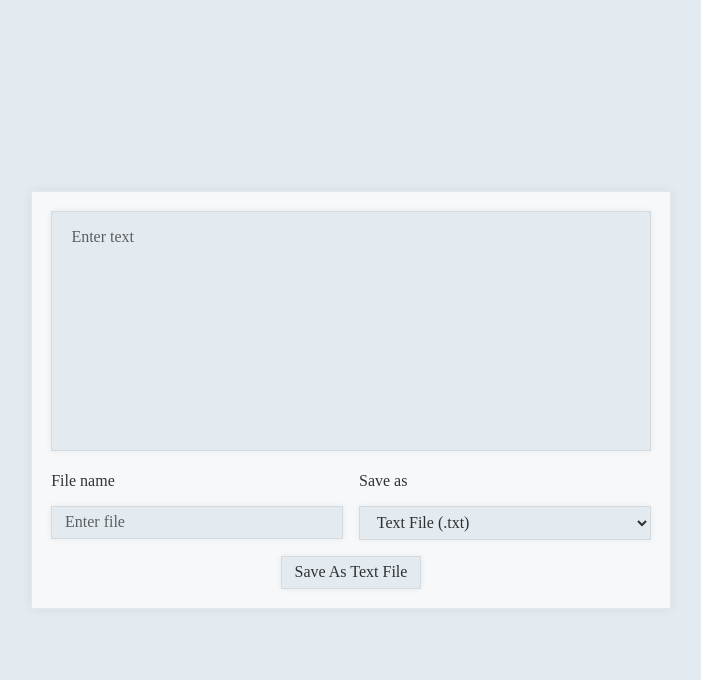
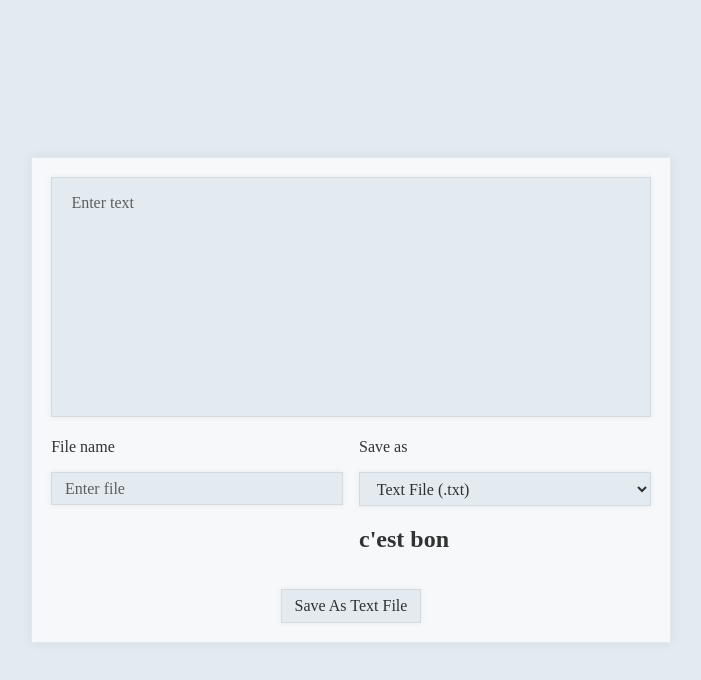
Before and after one commit to emerone/File-Constructor, a plain HTML site: page Index.html in a window 1280 px wide. Shown: the whole page, without its empty margins (289-990 px from the left). Drawn offline with Linux system fonts and the light colour scheme.

Commit message:
test du clonage

```diff
--- a/Index.html
+++ b/Index.html
@@ -32,6 +32,8 @@
                         <option value="">PPT File (.ppt)</option>
                     </select>
 
+                    <h2>c'est bon</h2>
+
                 </div>
             </div>
             <button>Save As Text File</button>
```
